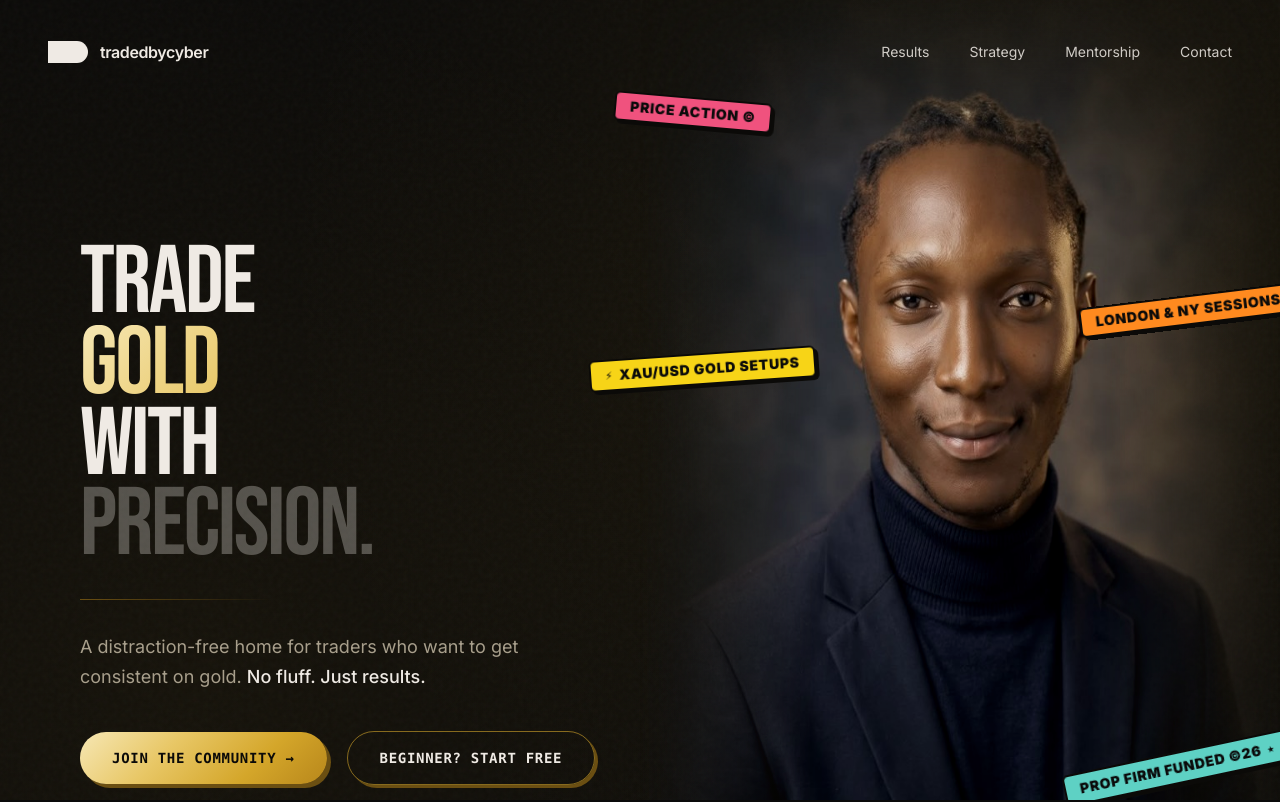
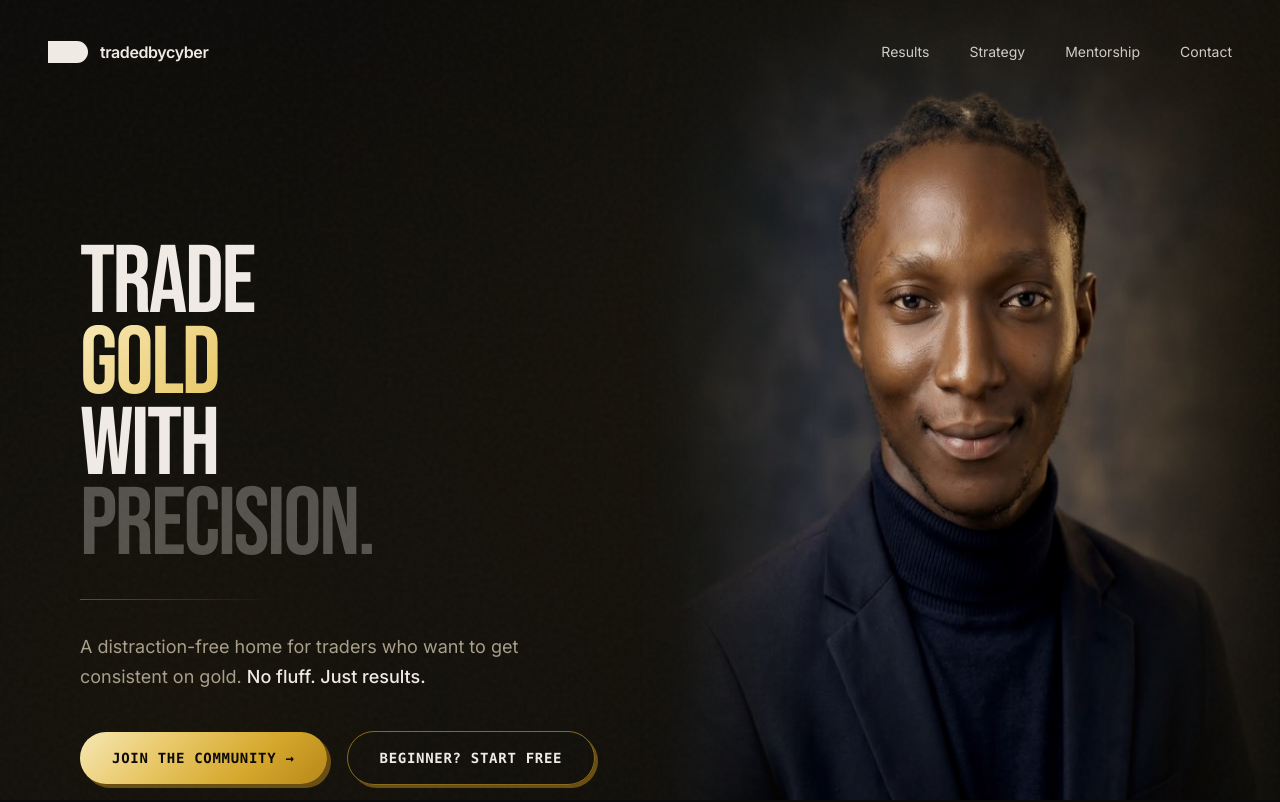
Before and after one commit to atoblankson/tradesbycyber, a Next.js app: page / in a window 1280 px wide. Shown: the top 802 px of the page. Built offline with nearby package versions, Linux system fonts and the light colour scheme.

Commit message:
style(hero): remove stickers around trader portrait in hero section

```diff
--- a/src/components/HeroSection.tsx
+++ b/src/components/HeroSection.tsx
@@ -5,7 +5,6 @@ import Link from "next/link";
 import Image from "next/image";
 import { Container } from "./Container";
 import { Navbar } from "./Navbar";
-import { Sticker } from "./Sticker";
 
 export interface HeroSectionProps {
   className?: string;
@@ -192,92 +191,6 @@ export function HeroSection({
                 />
               </div>
 
-              {/* ------------------------------------------------------- */}
-              {/* 4 STICKERS ANCHORED WITH PERCENTAGES TO PHOTO CONTAINER */}
-              {/* (Around shoulders & empty backdrop; never over face)    */}
-              {/* ------------------------------------------------------- */}
-
-              {/* 1. Pink: "PRICE ACTION ©" (Upper-Left empty backdrop - mobile & desktop) */}
-              <div
-                className="absolute z-20 pointer-events-auto"
-                style={{
-                  top: "14%",
-                  left: "-4%",
-                }}
-              >
-                <Sticker
-                  color="pink"
-                  rotation={5}
-                  size="md"
-                  className="text-xs sm:text-sm font-black shadow-[3px_3px_0px_#0B0A08] border-2 border-[#0B0A08]"
-                >
-                  PRICE ACTION ©
-                </Sticker>
-              </div>
-
-              {/* 2. Yellow: "⚡ XAU/USD GOLD SETUPS" (Mid-Left near shoulder - mobile & desktop) */}
-              <div
-                className="absolute z-20 pointer-events-auto"
-                style={{
-                  top: "40%",
-                  left: "-8%",
-                }}
-              >
-                <Sticker
-                  color="yellow"
-                  rotation={-4}
-                  size="md"
-                  className="text-xs sm:text-sm font-black shadow-[3px_3px_0px_#0B0A08] border-2 border-[#0B0A08]"
-                >
-                  <span className="flex items-center gap-1.5">
-                    <span className="font-mono text-xs">⚡</span>
-                    <span>XAU/USD GOLD SETUPS</span>
-                  </span>
-                </Sticker>
-              </div>
-
-              {/* 3. Orange: "LONDON & NY SESSIONS →" (Mid-Right near shoulder - desktop only) */}
-              <div
-                className="absolute z-20 pointer-events-auto hidden lg:inline-flex"
-                style={{
-                  top: "34%",
-                  right: "-6%",
-                }}
-              >
-                <Sticker
-                  color="orange"
-                  rotation={-7}
-                  size="md"
-                  className="text-xs sm:text-sm font-black shadow-[3px_3px_0px_#0B0A08] border-2 border-[#0B0A08]"
-                >
-                  <span className="flex items-center gap-1.5">
-                    <span>LONDON &amp; NY SESSIONS</span>
-                    <span className="font-bold">→</span>
-                  </span>
-                </Sticker>
-              </div>
-
-              {/* 4. Teal: "PROP FIRM FUNDED ©26 ★" (Lower-Right near blazer - desktop only) */}
-              <div
-                className="absolute z-20 pointer-events-auto hidden lg:inline-flex"
-                style={{
-                  bottom: "16%",
-                  right: "-2%",
-                }}
-              >
-                <Sticker
-                  color="teal"
-                  rotation={-12}
-                  size="md"
-                  className="text-xs sm:text-sm font-black shadow-[3px_3px_0px_#0B0A08] border-2 border-[#0B0A08]"
-                >
-                  <span className="flex items-center gap-1.5">
-                    <span>PROP FIRM FUNDED ©26</span>
-                    <span className="font-mono text-xs">★</span>
-                  </span>
-                </Sticker>
-              </div>
-
             </div>
 
           </div>
```
